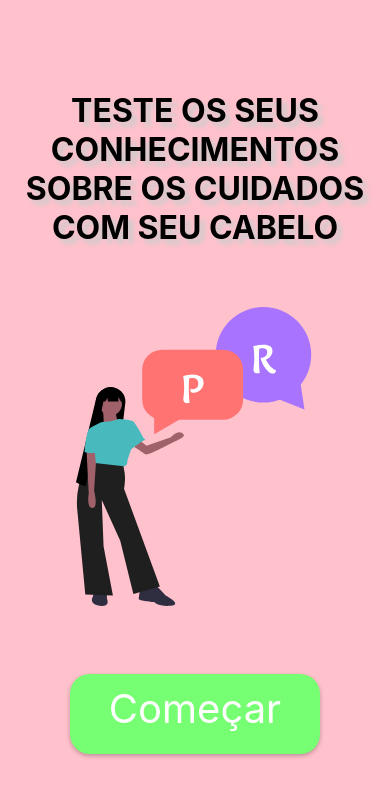
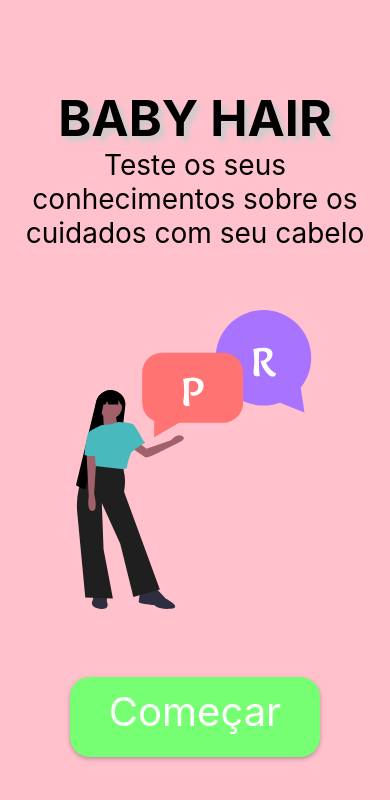
Before and after one commit to Grazielle127/app-de-perguntas-e-repostas, a React Native app: screen /Home in a window 390 px wide. Shown: the top 800 px of the page. Built offline with nearby package versions, Linux system fonts and the light colour scheme.

Commit message:
modificando estilos

```diff
--- a/app.json
+++ b/app.json
@@ -1,10 +1,10 @@
 {
   "expo": {
-    "name": "app-de-perguntas-e-respostas",
+    "name": "Baby Hair Quiz",
     "slug": "app-de-perguntas-e-respostas",
     "version": "1.0.0",
     "orientation": "portrait",
-    "icon": "./assets/icon.png",
+    "icon": "./assets/iconPR.png",
     "userInterfaceStyle": "light",
     "splash": {
       "image": "./assets/splash.png",
--- a/src/components/Game.js
+++ b/src/components/Game.js
@@ -129,7 +129,7 @@ const Game = () => {
                             }
                             style={styles.buttonContainer}
                         >
-                            <Button title={opcao} onPress={() => resposta(opcao)} style={styles.button} />
+                            <Button style={styles.button} title={opcao} onPress={() => resposta(opcao)} />
                         </MotiView>
                     </View>
                 ))}
--- a/src/views/Home/index.js
+++ b/src/views/Home/index.js
@@ -4,7 +4,7 @@ import { View } from "react-native";
 // navegação
 import { useNavigation } from "@react-navigation/native";
 // componentes
-import { Container, Title, Espaco } from './styles';
+import { Container, Title, Subtitle, Espaco } from './styles';
 import Botao from '../../components/Botao';
 import Logo from '../../components/icons/Logo';
 
@@ -15,7 +15,8 @@ const Home = () => {
 
     return (
         <Container>
-            <Title>Teste os seus conhecimentos sobre os cuidados com seu cabelo</Title>
+            <Title>Baby Hair</Title>
+            <Subtitle>Teste os seus conhecimentos sobre os cuidados com seu cabelo</Subtitle>
             <Espaco>
                 <View>
                     <Logo />
--- a/src/views/Home/styles.js
+++ b/src/views/Home/styles.js
@@ -7,7 +7,7 @@ export const Container = styled.View`
     background-color: #FFC1CC;
 `
 export const Title = styled.Text`
-    font-size: 32px;
+    font-size: 50px;
     color: #000;
     text-align: center;
     width: 90%;
@@ -16,6 +16,12 @@ export const Title = styled.Text`
     text-shadow: 5px 5px 5px #ccc;
 `
 
+export const Subtitle = styled.Text`
+    font-size: 28px;
+    text-align: center;
+    width: 90%;
+`
+
 export const Espaco = styled.View`
     margin-top: 60px;
     margin-bottom: 60px;
```
Also changed, not shown: assets/iconPR.png (added).
